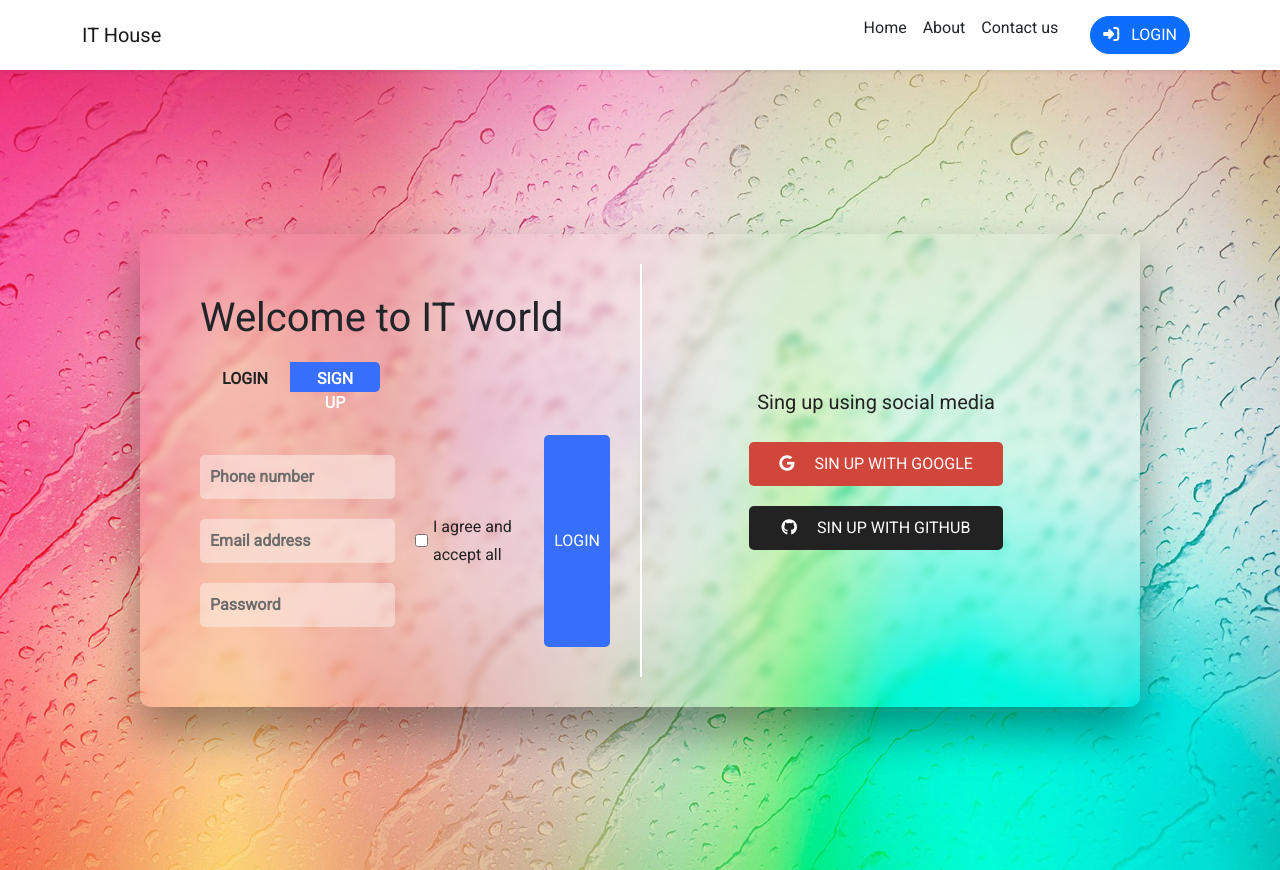
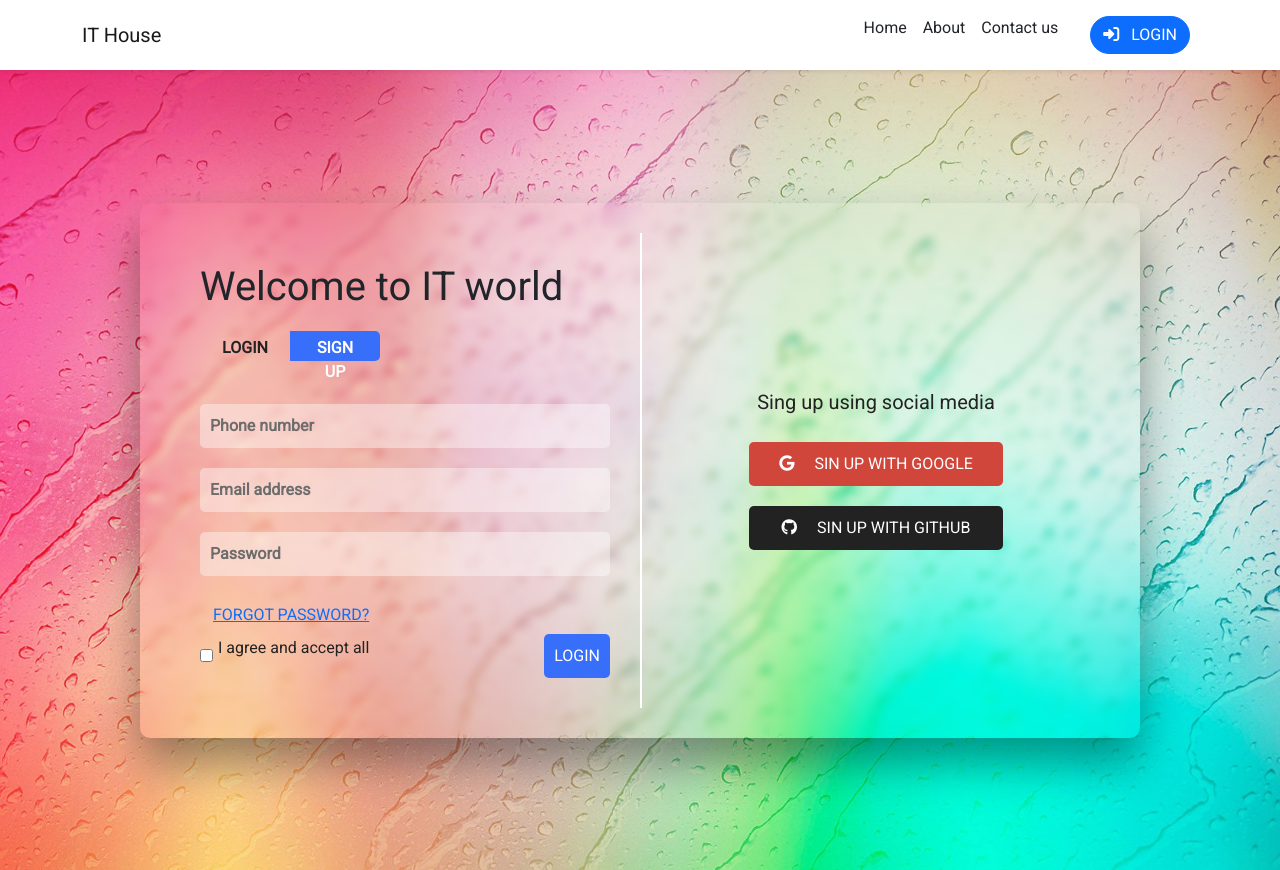
Before and after one commit to JRnihar/test-react-project, a React (Create React App) app: page /login in a window 1280 px wide. Built offline with nearby package versions, Linux system fonts and the light colour scheme; no server answers.

Commit message:
update forget pass

```diff
--- a/src/Components/Contact/ContactUS.css
+++ b/src/Components/Contact/ContactUS.css
@@ -1,21 +1,16 @@
 .contact_body {
-    /* padding: 1rem; */
+
     color: #212d31;
     font-family: 'Roboto', sans-serif;
 }
 
 .contain {
     background-color: #eee;
-    /* max-width: 1170px; */
+
     margin-left: auto;
     margin-right: auto;
-    /* padding: 1em; */
+
 }
-
-div.form {
-    background-color: #eee;
-}
-
 .contact-wrapper {
     margin: auto 0;
 }
@@ -54,10 +49,7 @@ div.form {
     margin-top: 20px;
 }
 
-::-webkit-input-placeholder {
-    /* Chrome */
-    font-family: 'Roboto', sans-serif;
-}
+
 
 .required-input {
     color: black;
@@ -114,21 +106,19 @@ ul {
     color: #212d31;
 }
 
-.form {
-    background: #fff;
-}
 
-form {
+
+.contact_form {
     display: grid;
     grid-template-columns: 1fr 1fr;
     grid-gap: 20px;
 }
 
-form label {
+.contact_form label {
     display: block;
 }
 
-form p {
+.contact_form p {
     margin: 0;
 }
 
@@ -152,12 +142,3 @@ button,
     padding: 5px 20px;
     text-transform: uppercase;
 }
-
-button:hover,
-.submit-btn:hover,
-button:focus,
-.submit-btn:focus {
-    background: #1c1cec;
-    outline: 0;
-    color: rgb(12, 11, 11);
-}
--- a/src/Components/Contact/ContactUs.js
+++ b/src/Components/Contact/ContactUs.js
@@ -11,7 +11,7 @@ const ContactUs = () => {
                     <div class="form">
                         <h4>GET IN TOUCH</h4>
                         <h2 class="form-headline">Send us a message</h2>
-                        <form id="submit-form" action="">
+                        <form id="submit-form" className='contact_form' action="">
                             <p>
                                 <input id="name" class="form-input" type="text" placeholder="Your Name*" />
 
--- a/src/Components/Login/Login.js
+++ b/src/Components/Login/Login.js
@@ -5,6 +5,7 @@ import { Link, useLocation, useNavigate } from 'react-router-dom';
 import auth from '../../firebase.init';
 import Loading from '../Loading/Loading';
 import SocialLogin from '../SocialLogin/SocialLogin';
+import { ToastContainer, toast } from 'react-toastify';
 import 'react-toastify/dist/ReactToastify.css';
 
 
@@ -27,10 +28,10 @@ const Login = () => {
         navigate(from, { replace: true });
     }
 
-    // const [sendPasswordResetEmail, sending] = useSendPasswordResetEmail(
-    //     auth
-    // );
-    if (loading) {
+    const [sendPasswordResetEmail, sending] = useSendPasswordResetEmail(
+        auth
+    );
+    if (loading || sending) {
         return <Loading></Loading>
     }
     let errorElement;
@@ -61,10 +62,14 @@ const Login = () => {
                         <form onSubmit={handelSubmit}>
                             <div class="all_input">
                                 <input type="text" placeholder="Phone number" />
-                                <input ref={emailRef} type="email" name="email" onChange={(e) => setEmail(e.target.value)} placeholder="Email address" />
+                                <input ref={emailRef} type="email" name="email" onChange={(e) => setEmail(e.target.value)} placeholder="Email address"  required/>
                                 <input ref={passwordRef} type="password" placeholder="Password" />
                             </div>
                             {errorElement}
+                            <button className=' btn btn-link' onClick={async () => {
+                                await sendPasswordResetEmail(email);
+                                toast('Sent email');
+                            }} >Forgot password?</button>
                             <div class="login_btn">
                                 <div class="chack">
                                     <input type="checkbox" />
@@ -75,6 +80,7 @@ const Login = () => {
                         </form>
                     </div>
                     <SocialLogin></SocialLogin>
+                    <ToastContainer></ToastContainer>
                 </div>
             </div>
         </div>
```
Also changed, not shown: src/Components/About/AboutUS.css (+0 -35 lines).
